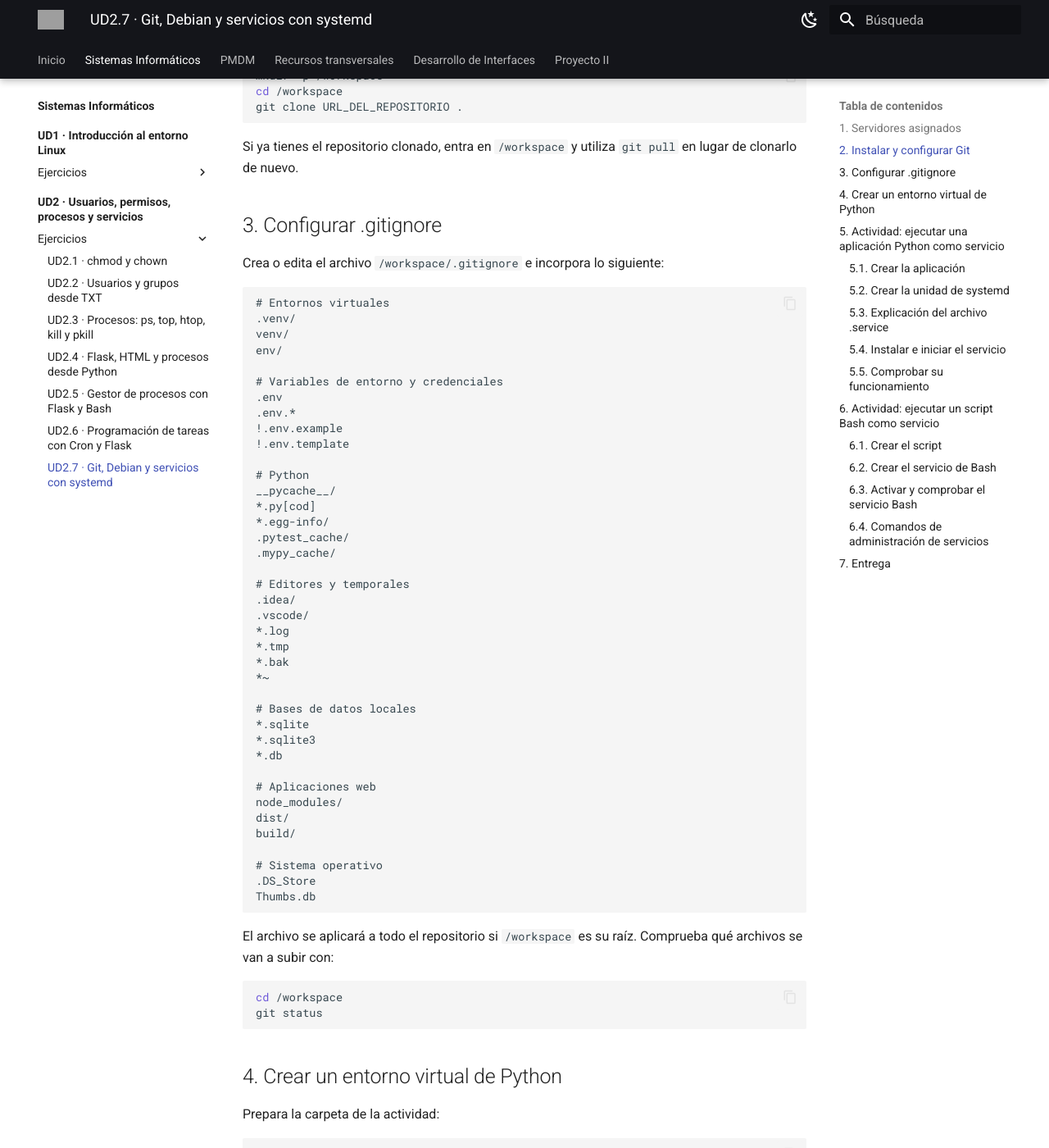
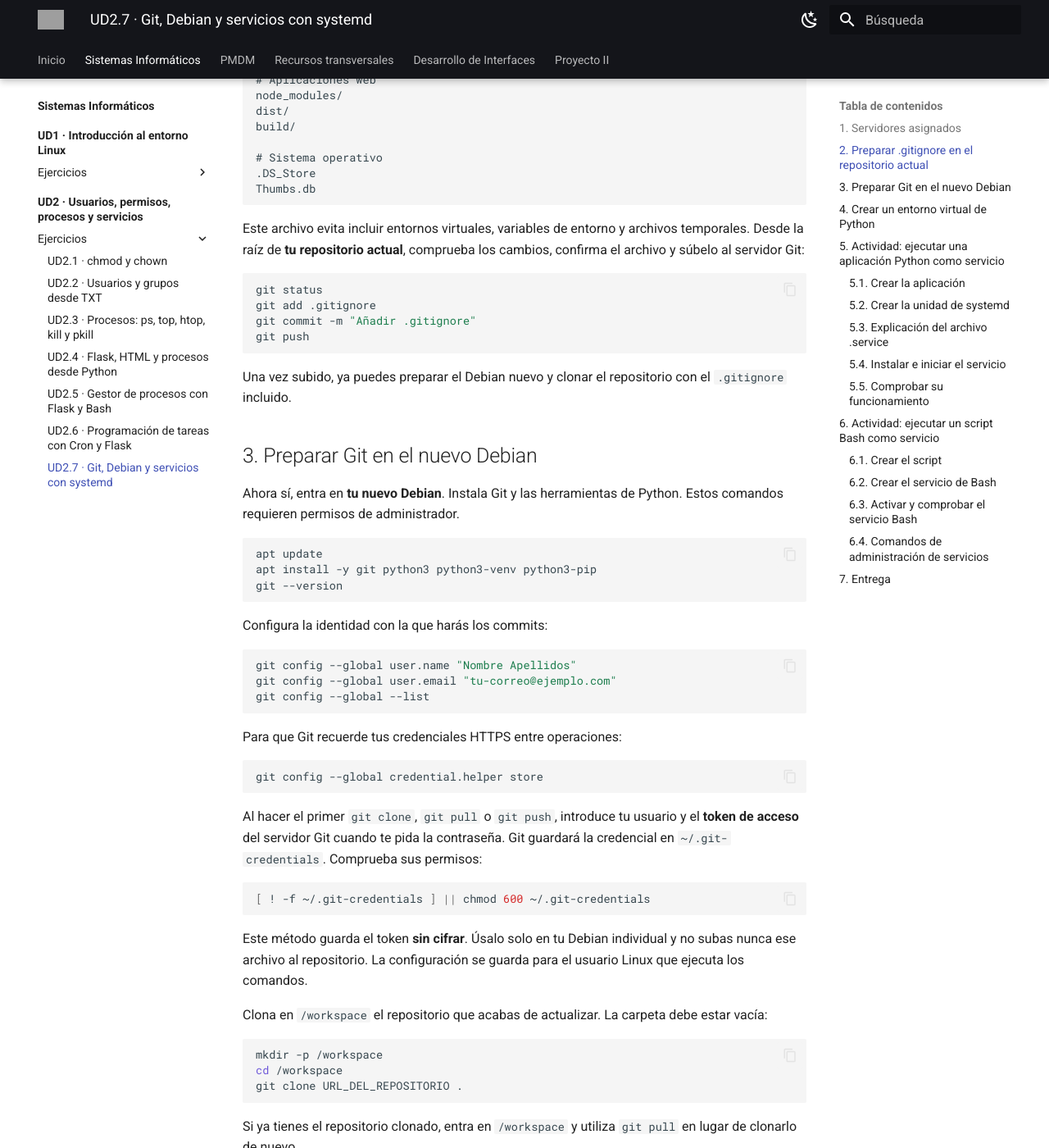
Before and after one commit to erciapps/web-home, an MkDocs documentation site: the page built from docs/si/ud2/ejercicios/ud2_7.md, in a window 1280 px wide and 1400 px high, scrolled down 2123 px. Shown: the whole window at 82% size. Built offline with MkDocs 1.6.1 and Material for MkDocs 9.7.7, drawn with Linux system fonts in a browser that asks for light colours; some of the changed text lies outside the part shown; grey boxes are pictures that could not be loaded.

Commit message:
Reordenar UD2.7 para subir .gitignore antes de clonar en Debian

```diff
--- a/docs/si/ud2/ejercicios/ud2_7.md
+++ b/docs/si/ud2/ejercicios/ud2_7.md
@@ -31,51 +31,9 @@ Cada alumno dispone de un Debian con dirección IP propia y diez puertos TCP. Pa
 
 La puerta de enlace de los Debian es **192.168.40.1**. Utiliza solo uno de los puertos de tu fila.
 
-## 2. Instalar y configurar Git
+## 2. Preparar .gitignore en el repositorio actual
 
-Desde tu Debian, instala Git y las herramientas de Python. Estos comandos de instalación requieren permisos de administrador.
-
-~~~bash
-apt update
-apt install -y git python3 python3-venv python3-pip
-git --version
-~~~
-
-Configura la identidad con la que harás los commits:
-
-~~~bash
-git config --global user.name "Nombre Apellidos"
-git config --global user.email "tu-correo@ejemplo.com"
-git config --global --list
-~~~
-
-Para que Git recuerde tus credenciales HTTPS entre operaciones:
-
-~~~bash
-git config --global credential.helper store
-~~~
-
-Al hacer el primer `git clone`, `git pull` o `git push`, introduce tu usuario y el **token de acceso** del servidor Git cuando te pida la contraseña. Git guardará la credencial en `~/.git-credentials`. Comprueba sus permisos:
-
-~~~bash
-[ ! -f ~/.git-credentials ] || chmod 600 ~/.git-credentials
-~~~
-
-Este método guarda el token **sin cifrar**. Úsalo solo en tu Debian individual y no subas nunca ese archivo al repositorio. La configuración se guarda para el usuario Linux que ejecuta los comandos.
-
-Clona el repositorio de trabajo en `/workspace` (la carpeta debe estar vacía):
-
-~~~bash
-mkdir -p /workspace
-cd /workspace
-git clone URL_DEL_REPOSITORIO .
-~~~
-
-Si ya tienes el repositorio clonado, entra en `/workspace` y utiliza `git pull` en lugar de clonarlo de nuevo.
-
-## 3. Configurar .gitignore
-
-Crea o edita el archivo `/workspace/.gitignore` e incorpora lo siguiente:
+Antes de utilizar el nuevo Debian, entra en el **repositorio Git en el que trabajas actualmente**. Crea o edita el archivo `.gitignore` de la raíz del repositorio (por ejemplo, `/workspace/.gitignore`) e incorpora lo siguiente:
 
 ~~~gitignore
 # Entornos virtuales
@@ -119,12 +77,59 @@ build/
 Thumbs.db
 ~~~
 
-El archivo se aplicará a todo el repositorio si `/workspace` es su raíz. Comprueba qué archivos se van a subir con:
+Este archivo evita incluir entornos virtuales, variables de entorno y archivos temporales. Desde la raíz de **tu repositorio actual**, comprueba los cambios, confirma el archivo y súbelo al servidor Git:
 
 ~~~bash
+git status
+git add .gitignore
+git commit -m "Añadir .gitignore"
+git push
+~~~
+
+Una vez subido, ya puedes preparar el Debian nuevo y clonar el repositorio con el `.gitignore` incluido.
+
+
+## 3. Preparar Git en el nuevo Debian
+
+Ahora sí, entra en **tu nuevo Debian**. Instala Git y las herramientas de Python. Estos comandos requieren permisos de administrador.
+
+~~~bash
+apt update
+apt install -y git python3 python3-venv python3-pip
+git --version
+~~~
+
+Configura la identidad con la que harás los commits:
+
+~~~bash
+git config --global user.name "Nombre Apellidos"
+git config --global user.email "tu-correo@ejemplo.com"
+git config --global --list
+~~~
+
+Para que Git recuerde tus credenciales HTTPS entre operaciones:
+
+~~~bash
+git config --global credential.helper store
+~~~
+
+Al hacer el primer `git clone`, `git pull` o `git push`, introduce tu usuario y el **token de acceso** del servidor Git cuando te pida la contraseña. Git guardará la credencial en `~/.git-credentials`. Comprueba sus permisos:
+
+~~~bash
+[ ! -f ~/.git-credentials ] || chmod 600 ~/.git-credentials
+~~~
+
+Este método guarda el token **sin cifrar**. Úsalo solo en tu Debian individual y no subas nunca ese archivo al repositorio. La configuración se guarda para el usuario Linux que ejecuta los comandos.
+
+Clona en `/workspace` el repositorio que acabas de actualizar. La carpeta debe estar vacía:
+
+~~~bash
+mkdir -p /workspace
 cd /workspace
-git status
+git clone URL_DEL_REPOSITORIO .
 ~~~
+
+Si ya tienes el repositorio clonado, entra en `/workspace` y utiliza `git pull` en lugar de clonarlo de nuevo.
 
 ## 4. Crear un entorno virtual de Python
 
```
